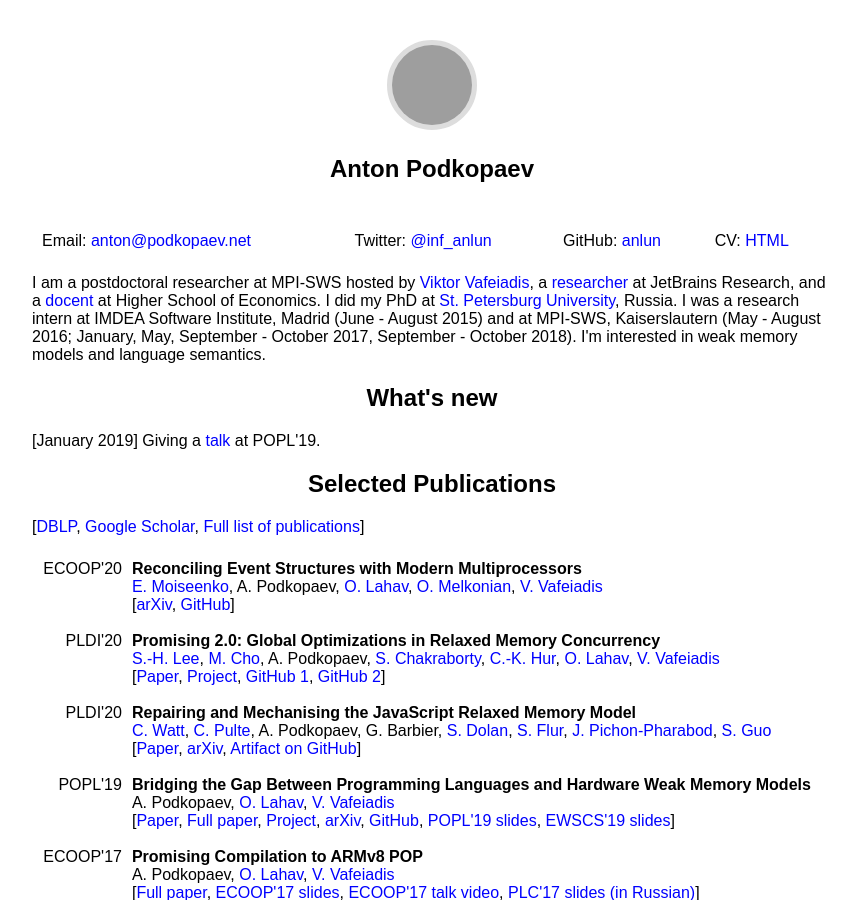
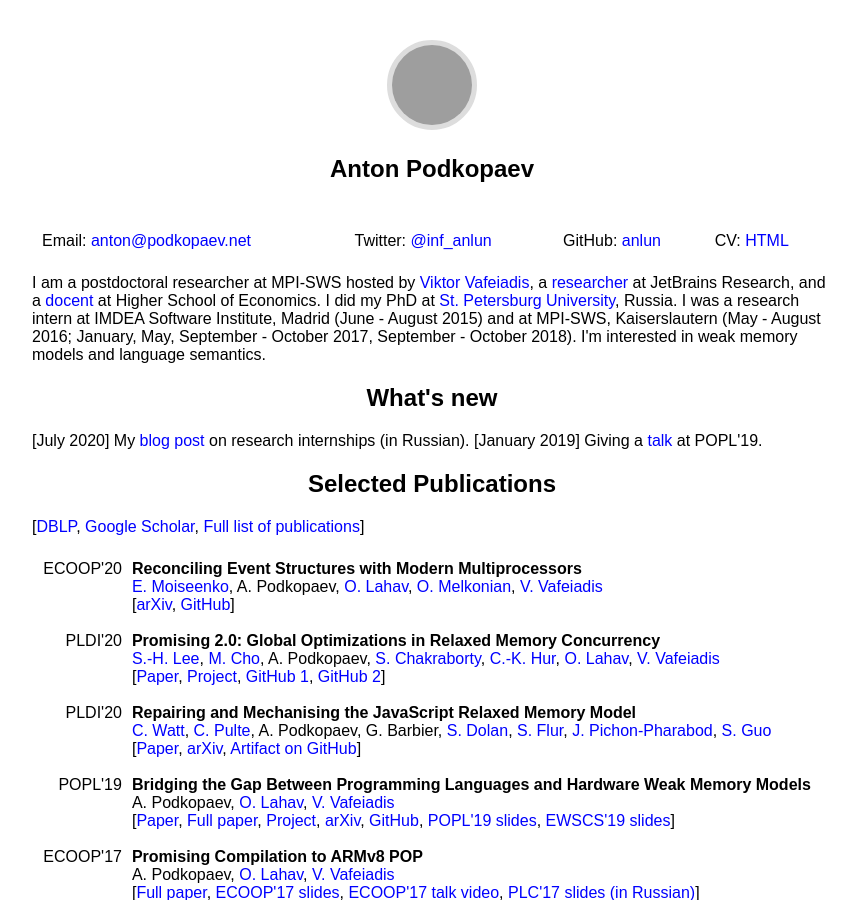
Before and after one commit to anlun/anlun.github.io, a Jekyll site: the page built from index.html, in a window 1280 px wide and 900 px high. Shown: the whole window, without its empty margins (208-1064 px from the left). Built offline with Jekyll 4.4.1, drawn with Linux system fonts in a browser that asks for light colours; some web fonts are replaced; grey boxes are pictures that could not be loaded.

Commit message:
Link to blog post on research internships.

```diff
--- a/index.html
+++ b/index.html
@@ -48,6 +48,7 @@ I'm interested in weak memory models and language semantics.
 <div class="divider"></div>
 <section>
   <center><h1> What's new </h1></center>
+  [July 2020] My <a href="https://habr.com/en/company/jetbrains-education/blog/508174/">blog post</a> on research internships (in Russian).
   [January 2019] Giving a <a href="https://popl19.sigplan.org/event/popl-2019-research-papers-bridging-the-gap-between-programming-languages-and-hardware-weak-memory-models">talk</a> at POPL'19.
 </section>
 
```
